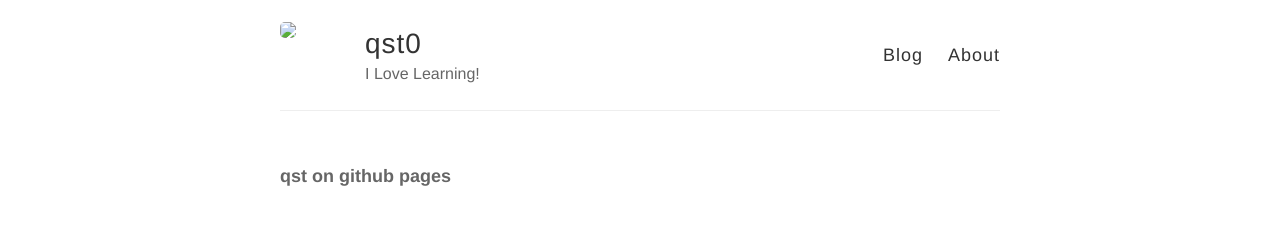
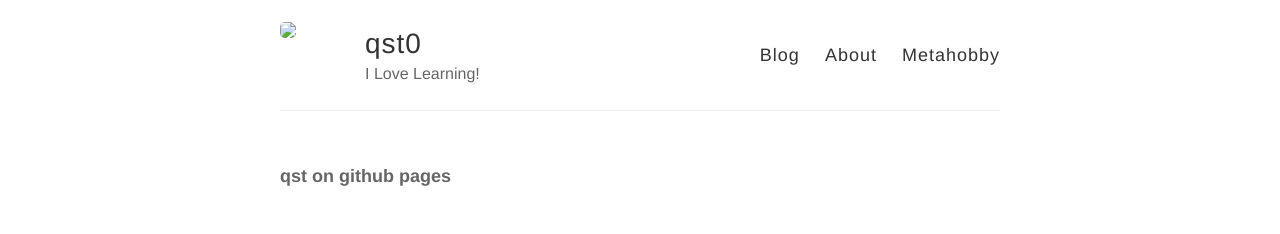
Before and after one commit to qst0/cerealize.me, a Jekyll site: the page built from index.html, in a window 1280 px wide. Shown: the top 234 px of the page. Built offline with Jekyll 4.4.1, drawn with Linux system fonts in a browser that asks for light colours.

Commit message:
default html added metahobby

```diff
--- a/_layouts/default.html
+++ b/_layouts/default.html
@@ -28,6 +28,7 @@
           <nav>
             <a href="{{ site.baseurl }}/">Blog</a>
             <a href="{{ site.baseurl }}/about">About</a>
+            <a href="{{ site.baseurl }}/metahobby">Metahobby</a>
           </nav>
         </header>
       </div>
```
